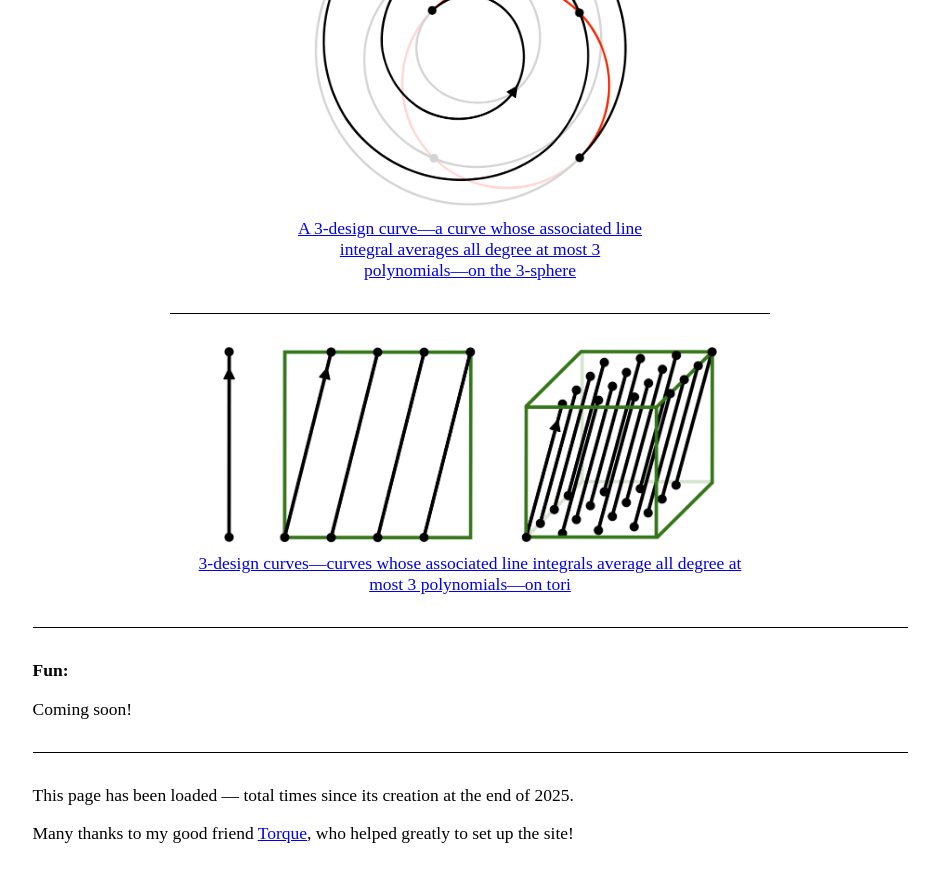
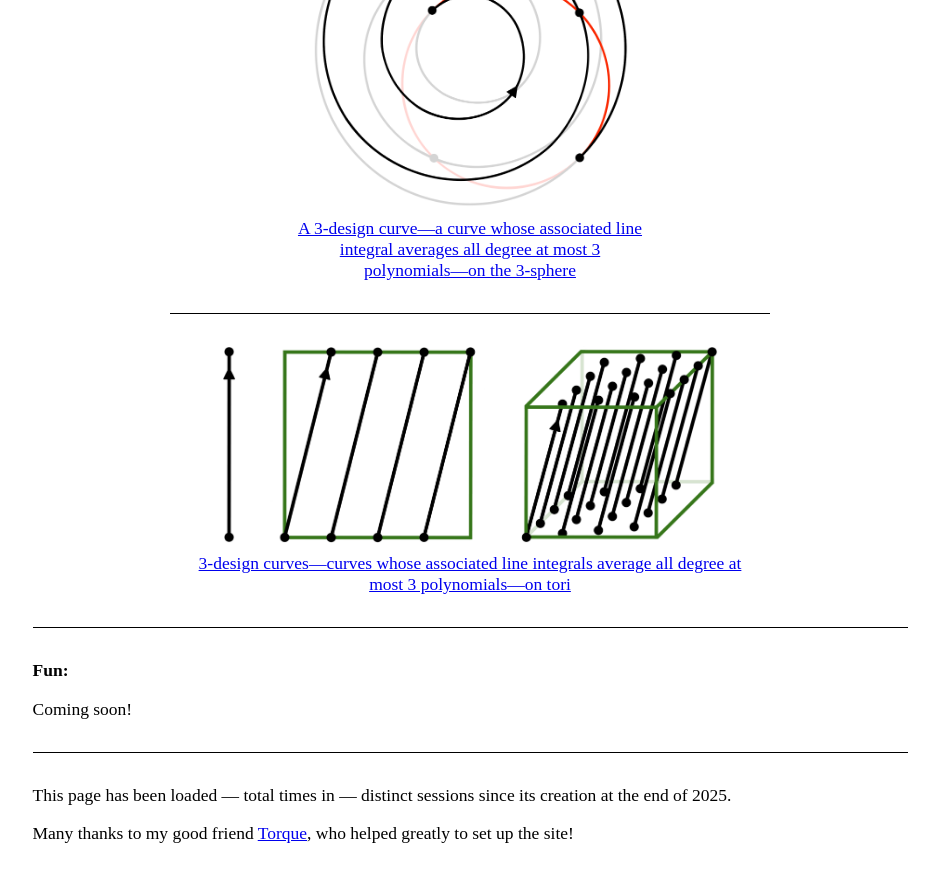
Before and after one commit to AyodejiLindblad/AyodejiLindblad.github.io, a Jekyll site: the page built from index.md, in a window 1280 px wide and 900 px high, scrolled down 2970 px. Shown: the top 882 px of the window, without its empty margins (170-1109 px from the left). Built offline with Jekyll 4.4.1, drawn with Linux system fonts in a browser that asks for light colours; some web fonts are replaced; part of the change alters nothing that is shown.

Commit message:
Adding sessions counter

```diff
--- a/_layouts/default.html
+++ b/_layouts/default.html
@@ -80,9 +80,13 @@ color: default
 
     {{ content }}
 
-    <!-- GoatCounter: site-wide analytics -->
+    <!-- GoatCounter: site-wide analytics: loads -->
     <script data-goatcounter="https://ayodejilindblad.goatcounter.com/count"
             async src="//gc.zgo.at/count.js"></script>
+
+    <!-- GoatCounter: site-wide analytics: sessions -->
+    <script data-goatcounter="https://ayodejilindbladsessions.goatcounter.com/count"
+        async src="//gc.zgo.at/count.js"></script>
 
   </body>
 
--- a/index.md
+++ b/index.md
@@ -212,7 +212,7 @@ Coming soon!
 
 ---
 
-This page has been loaded <span id="site-total-number">—</span> total times since its creation at the end of 2025.
+This page has been loaded <span id="site-total-number">—</span> total times in <span id="site-total-sessions">—</span> distinct sessions since its creation at the end of 2025.
 
 <script>
   fetch('https://ayodejilindblad.goatcounter.com/counter/TOTAL.json')
@@ -221,6 +221,13 @@ This page has been loaded <span id="site-total-number">—</span> total times si
     .catch(() => {});
 </script>
 
+<script>
+  fetch('https://ayodejilindbladsessions.goatcounter.com/counter/TOTAL.json')
+    .then(r => r.json())
+    .then(d => { document.getElementById('site-total-sessions').textContent = d.count; })
+    .catch(() => {});
+</script>
+
 
 Many thanks to my good friend [Torque](http://www.itstorque.com/), who helped greatly to set up the site!
 
```
